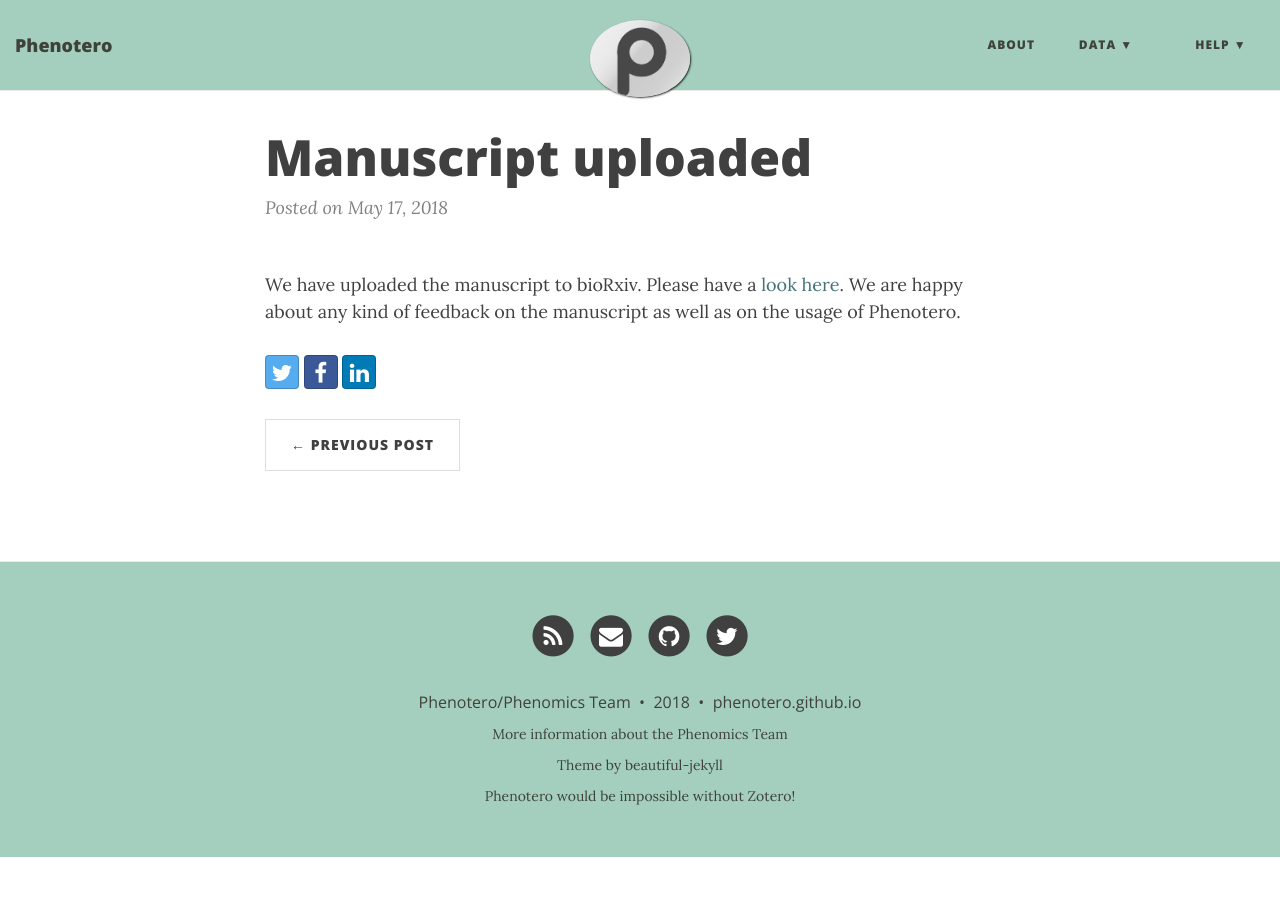
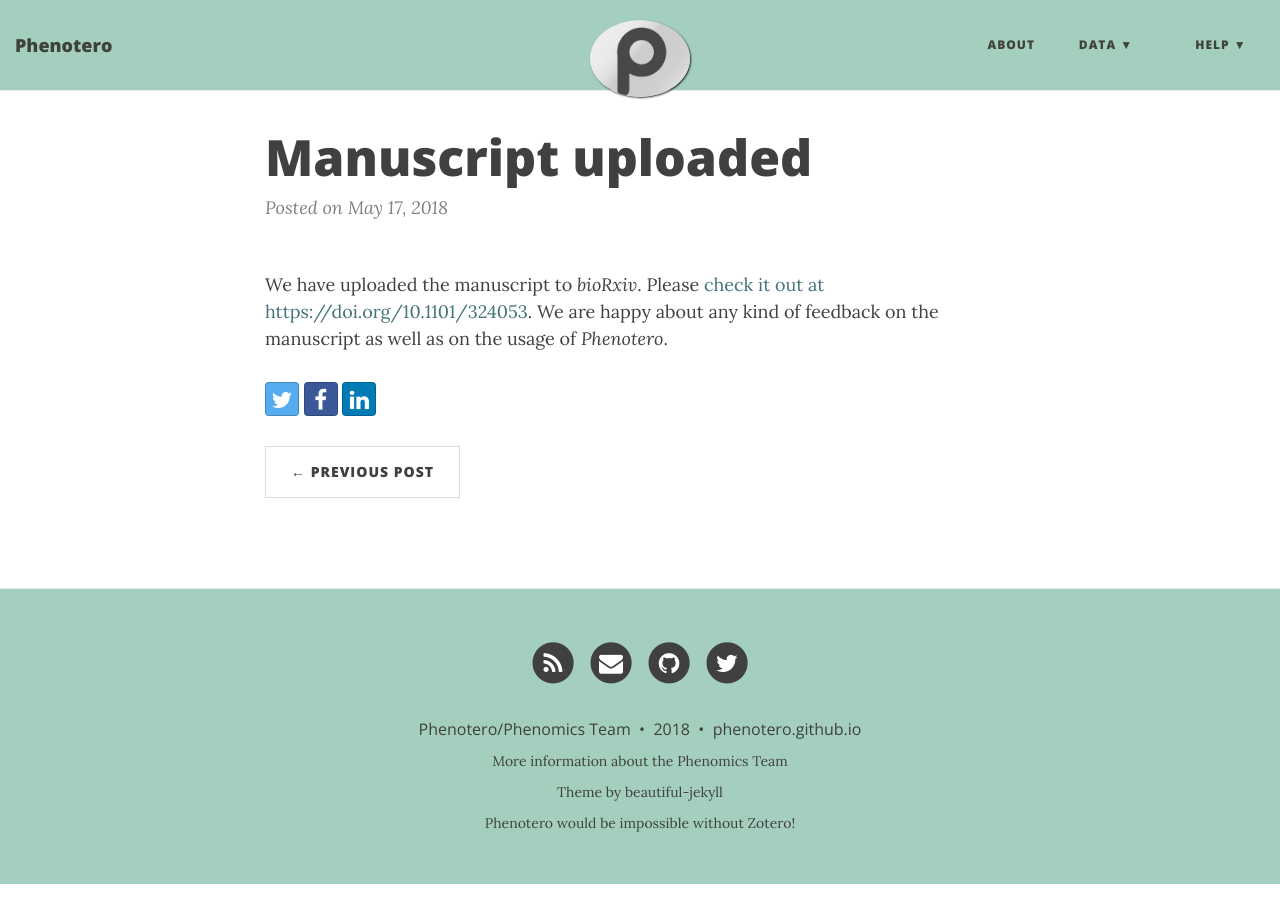
Before and after one commit to phenotero/phenotero.github.io, a Jekyll site: the page built from _posts/2018-05-17-biorxiv.md, in a window 1280 px wide. Built offline with Jekyll 4.4.1, drawn with Linux system fonts in a browser that asks for light colours; nearby versions of some CDN libraries.

Commit message:
some formatting

```diff
--- a/_posts/2018-05-17-biorxiv.md
+++ b/_posts/2018-05-17-biorxiv.md
@@ -4,4 +4,4 @@ title: Manuscript uploaded
 
 ---
 
-We have uploaded the manuscript to bioRxiv. Please have a [look here](https://doi.org/10.1101/324053). We are happy about any kind of feedback on the manuscript as well as on the usage of Phenotero.
+We have uploaded the manuscript to _bioRxiv_. Please [check it out at https://doi.org/10.1101/324053](https://doi.org/10.1101/324053). We are happy about any kind of feedback on the manuscript as well as on the usage of _Phenotero_.
```
Also changed, not shown: _posts/2018-03-03-first-post.md (+1 -1 lines), _posts/2018-05-14-tested_and_written.md (+1 -1 lines).
